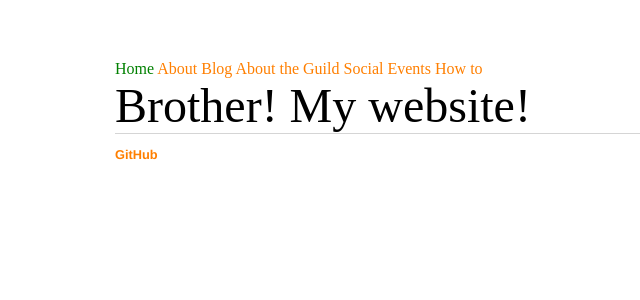
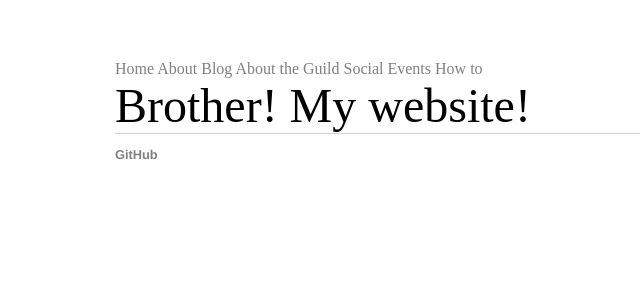
Before and after one commit to ideonella/ideonella.github.io, a Jekyll site: the page built from index.html, in a window 1280 px wide. Shown: the top 300 px of the page, without its empty margins (77-717 px from the left). Built offline with Jekyll 4.4.1, drawn with Linux system fonts in a browser that asks for light colours.

Commit message:
Update main.scss

```diff
--- a/_sass/main.scss
+++ b/_sass/main.scss
@@ -17,7 +17,7 @@ nav ul li, footer ul li {
 
 a {
     text-decoration: none;
-    color: rgb(255, 127, 0);
+    color: gray;
 }
 a:hover {
     text-decoration: underline;
@@ -48,5 +48,5 @@ ul.posts li {
 }
 
 .current {
-    color: green;
+    color: light-gray;
   }
```
